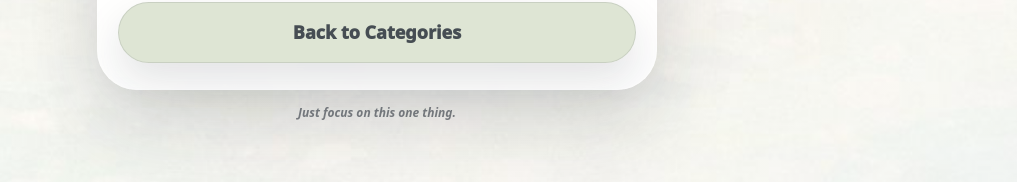
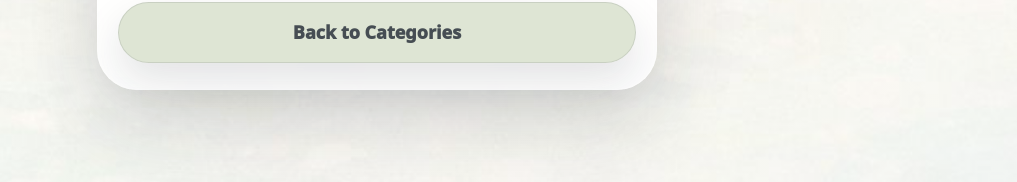
Before and after one commit to bka81/telus-hackathon, a React (Vite) app: page /reflect in a window 1280 px wide. Shown: the part 436-618 px from the top of the page, without its empty margins (263-1280 px from the left). Built offline with nearby package versions, Linux system fonts and the light colour scheme.

Commit message:
refactor: remove redundant focus hint from Focus and Reflect components

```diff
--- a/src/pages/Focus.jsx
+++ b/src/pages/Focus.jsx
@@ -387,10 +387,6 @@ export default function Focus() {
           </div>
         </div>
 
-        <p className="mt-7 sm:mt-8 text-slate-600 font-medium italic drop-shadow-sm text-sm sm:text-base">
-          Just focus on this one thing.
-        </p>
-
         {/* Optional dev visual tag (disabled by default styling) */}
         {DEV_VISUAL_TAG ? null : null}
       </div>
--- a/src/pages/Reflect.jsx
+++ b/src/pages/Reflect.jsx
@@ -230,10 +230,6 @@ export default function Reflect() {
               Back to Categories
             </button>
           </section>
-
-          <footer className="rf__footer">
-            <div className="rf__hint">Just focus on this one thing.</div>
-          </footer>
         </div>
       </div>
 
```
